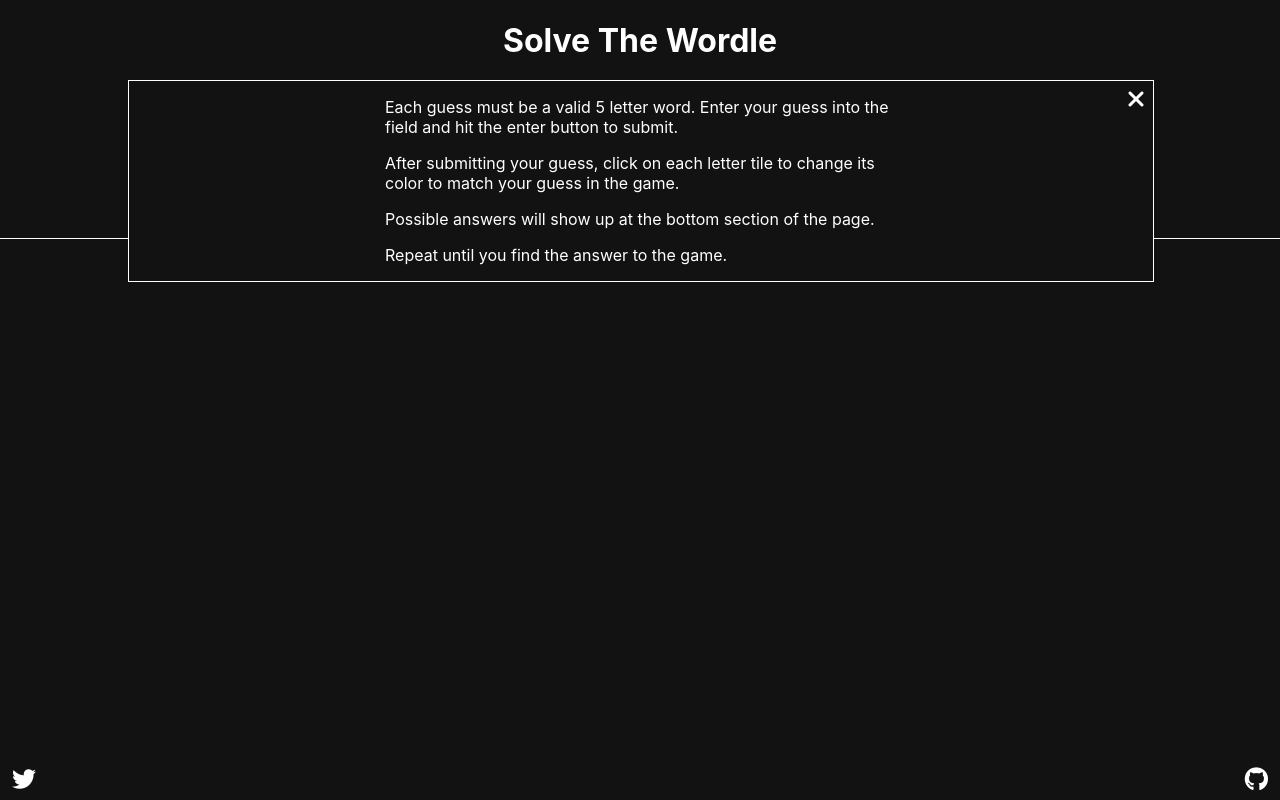
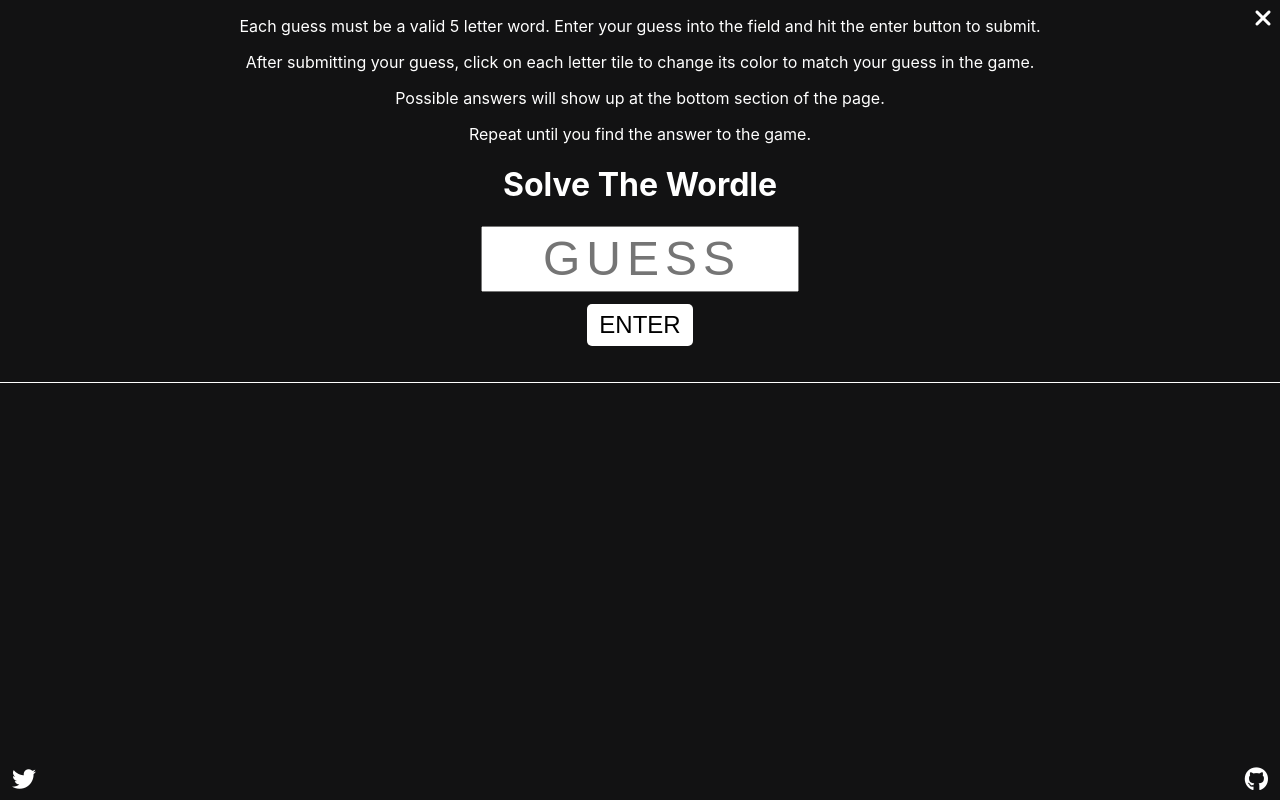
Before and after one commit to yusufalp/SolveTheWordle, a React (Create React App) app: page / in a window 1280 px wide. Both pictures are taken after a click on the icon 1252 px from the left and 24 px from the top of the page. Built offline with nearby package versions, Linux system fonts and the light colour scheme.

Commit message:
move content to its own style file

```diff
--- a/src/App.css
+++ b/src/App.css
@@ -1,39 +1,10 @@
 .App {
 	text-align: center;
-}
-
-.letter-grid {
-	display: inline-block;
-	border: none;
-	box-sizing: border-box;
-	font-size: 24px;
-	font-weight: bold;
-	margin: 0px 2px 6px;
-	width: 30px;
-	height: 30px;
 }
 
 .user {
 	background-color: #121213;
 	border-bottom: 1px solid;
-}
-
-.answer {
-	font-family: "Roboto Mono", monospace;
-	font-size: 20px;
-	letter-spacing: 6px;
-}
-
-.bg-black {
-	background-color: #3a3a3c;
-}
-
-.bg-yellow {
-	background-color: #b59f3b;
-}
-
-.bg-green {
-	background-color: #538d4e;
 }
 
 .fa-icons-style {
@@ -44,43 +15,9 @@
 	right: 0;
 }
 
-.info {
-	border: 1px solid;
-	background-color: #121213;
-	position: fixed;
-	top: 80px;
-	left: 15%;
-	width: 70vw;
-}
-
-.info-content {
-	text-align: left;
-	margin: auto;
-	width: 80%;
-}
-
 @media screen and (min-width: 480px) {
-	.letter-grid {
-		font-size: 48px;
-		width: 60px;
-		height: 60px;
-	}
-
-	.answer {
-		font-size: 40px;
-	}
-
 	.fa-circle-info {
 		font-size: 24px;
 		padding: 12px 16px;
 	}
-
-	.info {
-		width: 80vw;
-		left: 10%;
-	}
-
-	.info-content {
-		width: 50%;
-	}
 }
```
